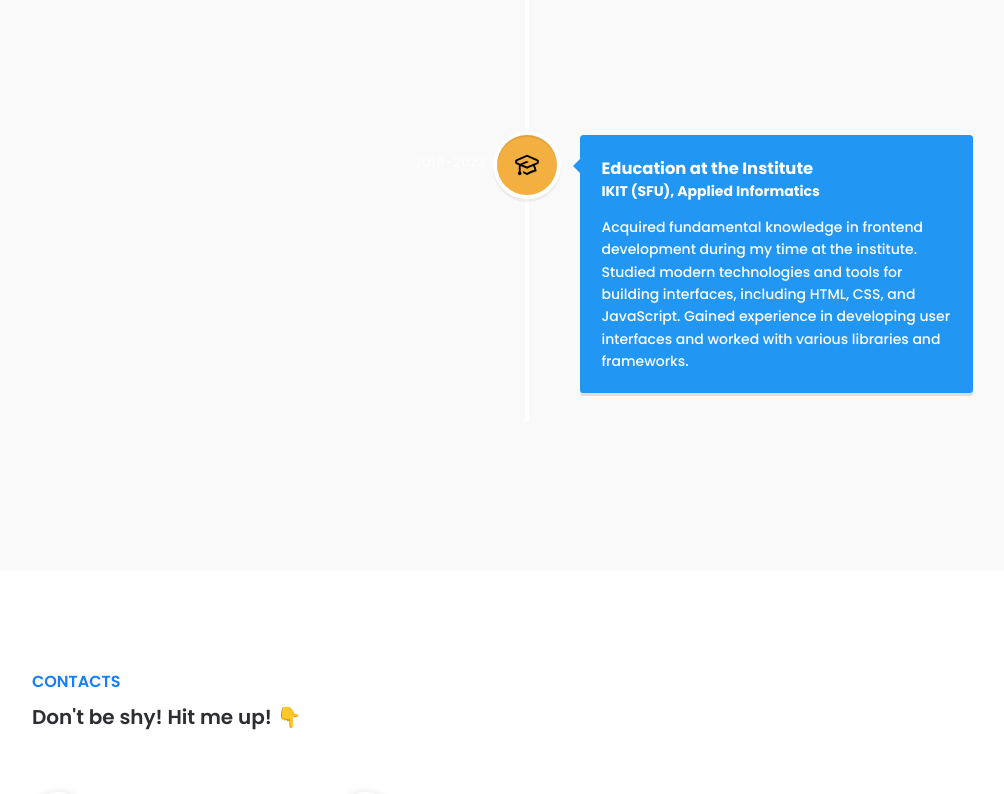
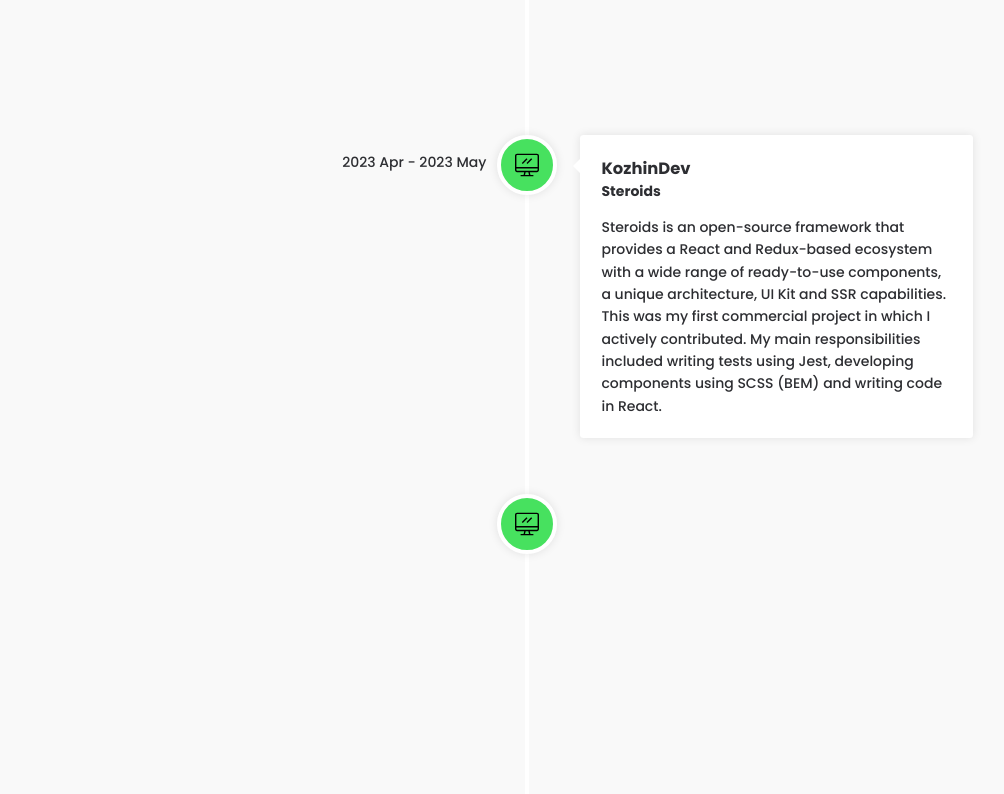
Before and after one commit to Dmitriy-Babiy/resume, a React (Vite) app: page / in a window 1280 px wide. Shown: the part 2000-2794 px from the top of the page, without its empty margins (113-1117 px from the left). Built offline with nearby package versions, Linux system fonts and the light colour scheme.

Commit message:
feat: add content for experience section

```diff
--- a/package.json
+++ b/package.json
@@ -10,6 +10,7 @@
     "preview": "vite preview"
   },
   "dependencies": {
+    "clsx": "^2.0.0",
     "react": "^18.2.0",
     "react-dom": "^18.2.0",
     "react-scroll": "^1.9.0",
--- a/src/assets/styles/_colors.scss
+++ b/src/assets/styles/_colors.scss
@@ -1,13 +1,16 @@
 :root {
   --text-color: #2d2e32;
-  --text-secondary: #767676;;
+  --text-secondary: #767676;
 
   --white: #ffffff;
   --gray: #f9f9f9;
   --black: #2d2e32;
   --blue: #147efb;
   --orange: #f3af3f;
+  --green: #47e15f;
 
   --scrollbar-thumb: #8e8e8e;
   --scrollbar-track: #ffffff;
+
+  --black-10: rgba(0, 0, 0, 0.1);
 }
--- a/src/components/header/header.module.scss
+++ b/src/components/header/header.module.scss
@@ -14,7 +14,7 @@
   justify-content: space-between;
 
   padding: 25px 40px;
-  box-shadow: 0 0 10px rgb(0 0 0 / 9%);
+  box-shadow: 0 0 10px var(--black-10);
   background-color: var(--white);
 
   color: var(--text-color);
--- a/src/data/timelineElements.tsx
+++ b/src/data/timelineElements.tsx
@@ -1,4 +1,4 @@
-import { SchoolIcon } from '../assets/icons';
+import { SchoolIcon, WorkIcon } from '../assets/icons';
 
 // export const TIMELINE_ELEMENTS = [
 //   {
@@ -9,7 +9,31 @@ import { SchoolIcon } from '../assets/icons';
 //     icon: <SchoolIcon />,
 //     date: '2019-2023',
 //   },
+//   {
+//     id: 1,
+//     title: 'Обучение в институте',
+//     subTitle: 'ИКИТ (СФУ), Прикладная информатика',
+//      description: 'Steroids - это фреймворк с открытым исходным кодом, который предоставляет экосистему на основе React и Redux с широким спектром готовых к использованию компонентов, уникальной архитектурой, набором пользовательского интерфейса и возможностями SSR. Это был мой первый коммерческий проект, в котором я активно участвовал. В мои основные обязанности входило написание тестов с использованием Jest, разработка компонентов с использованием SCSS (BEM) и написание кода в React.',
+//     icon: <SchoolIcon />,
+//     date: '2019-2023',
+//   },
+// id: 3,
+// title: 'SibDev',
+// subTitle: 'NDA projects',
+// description: 'У меня была возможность работать над различными проектами, где я участвовал в полной реализации интерфейсной части веб-сайтов различной сложности. Библиотеки, которые я использовал во время реализации, включали Redux, TanStackQuery, React Hook Form, Ant Design, React Router, TypeScript и Axios.',
+// icon: <WorkIcon />,
+// date: '2023 Aug - 2023	Oct',
+// color: 'green',
 // ];
+// {
+//   id: 4,
+//   title: 'SFU',
+//   subTitle: 'Prisma',
+//   description: 'Prisma - это комплексная гибридная адаптивная система управления образовательными программами, которая может использоваться руководителями любого уровня для принятия управленческих решений. В этом проекте я был одним из ведущих разработчиков. Библиотеки, использованные при разработке, включали Nivo/Antd (диаграммы), SCSS (BEM), Ant Design, TanStackQuery, TypeScript, Axios, React Router и Vite.',
+//   icon: <WorkIcon />,
+//   date: '2023 Nov - 2023	Dec',
+//   color: 'green',
+// },
 
 export const TIMELINE_ELEMENTS = [
   {
@@ -19,13 +43,33 @@ export const TIMELINE_ELEMENTS = [
     description: 'Acquired fundamental knowledge in frontend development during my time at the institute. Studied modern technologies and tools for building interfaces, including HTML, CSS, and JavaScript. Gained experience in developing user interfaces and worked with various libraries and frameworks.',
     icon: <SchoolIcon />,
     date: '2019-2023',
+    color: 'orange',
   },
   {
     id: 2,
-    title: 'Education at the Institute',
-    subTitle: 'IKIT (SFU), Applied Informatics',
-    description: 'Acquired fundamental knowledge in frontend development during my time at the institute. Studied modern technologies and tools for building interfaces, including HTML, CSS, and JavaScript. Gained experience in developing user interfaces and worked with various libraries and frameworks.',
-    icon: <SchoolIcon />,
-    date: '2019-2023',
+    title: 'KozhinDev',
+    subTitle: 'Steroids',
+    description: 'Steroids is an open-source framework that provides a React and Redux-based ecosystem with a wide range of ready-to-use components, a unique architecture, UI Kit and SSR capabilities. This was my first commercial project in which I actively contributed. My main responsibilities included writing tests using Jest, developing components using SCSS (BEM) and writing code in React.',
+    icon: <WorkIcon />,
+    date: '2023 Apr - 2023	May',
+    color: 'green',
+  },
+  {
+    id: 3,
+    title: 'SibDev',
+    subTitle: 'NDA projects',
+    description: 'I have had the opportunity to work on various projects where I was involved in the full implementation of the frontend part of websites of varying complexity. The libraries I used during implementation included Redux, TanStackQuery, React Hook Form, Ant Design, React Router, TypeScript and Axios.',
+    icon: <WorkIcon />,
+    date: '2023 Aug - 2023	Oct',
+    color: 'green',
+  },
+  {
+    id: 4,
+    title: 'SFU',
+    subTitle: 'Prisma',
+    description: 'Prisma is a comprehensive hybrid adaptive management system for educational programs that can be used by leaders at any level to make managerial decisions. In this project, I was one of the lead developers. The libraries used in the development included Nivo/Antd (charts), SCSS (BEM), Ant Design, TanStackQuery, TypeScript, Axios, React Router and Vite.',
+    icon: <WorkIcon />,
+    date: '2023 Nov - 2023	Dec',
+    color: 'green',
   },
 ];
--- a/src/sections/contacts/contacts.module.scss
+++ b/src/sections/contacts/contacts.module.scss
@@ -30,7 +30,7 @@
             padding: 10px;
             color: var(--blue);
             border-radius: 100%;
-            box-shadow: 0 0 10px rgba(0, 0, 0, 0.1);
+            box-shadow: 0 0 10px var(--black-10);
 
             svg {
               height: 32px;
--- a/src/sections/experience/experience.module.scss
+++ b/src/sections/experience/experience.module.scss
@@ -18,8 +18,32 @@
       }
 
       .verticalTimelineWrapper {
+        .date {
+          color: var(--text-color);
+          opacity: unset;
+        }
+
+        .card {
+          box-shadow: 0 0 10px var(--black-10);
+          background-color: var(--white);
+          color: var(--text-color);
+
+          .vertical-timeline-element-content-arrow {
+            border-right: 10px solid var(--white);
+          }
+        }
+
         .icon {
-          background-color: var(--orange);
+          border: 4px solid var(--white);
+          box-shadow: 0 0 10px var(--black-10);
+
+          &.green {
+            background-color: var(--green);
+          }
+
+          &.orange {
+            background-color: var(--orange);
+          }
         }
       }
     }
--- a/src/sections/experience/experience.tsx
+++ b/src/sections/experience/experience.tsx
@@ -6,6 +6,7 @@ import 'react-vertical-timeline-component/style.min.css';
 import styles from './experience.module.scss';
 
 import { TIMELINE_ELEMENTS } from '../../data/timelineElements';
+import clsx from 'clsx';
 
 export const Experience = () => {
   return (
@@ -17,19 +18,15 @@ export const Experience = () => {
           <VerticalTimeline>
             {TIMELINE_ELEMENTS.map((element) => (
               <VerticalTimelineElement
-                contentStyle={{
-                  background: 'rgb(33, 150, 243)',
-                  color: '#fff',
-                }}
+                date={element.date}
+                icon={element.icon}
                 dateClassName={styles.date}
                 textClassName={styles.card}
-                iconClassName={styles.icon}
                 className={styles.verticalTimelineWrapper}
-                contentArrowStyle={{
-                  borderRight: '7px solid  rgb(33, 150, 243)',
-                }}
-                date={element.date}
-                icon={element.icon}
+                iconClassName={clsx(styles.icon, {
+                  [styles.green]: element.color === 'green',
+                  [styles.orange]: element.color === 'orange',
+                })}
               >
                 <h3>{element.title}</h3>
                 <h4>{element.subTitle}</h4>
```
Also changed, not shown: 1 other file (tests, documents, lock files or other folders).
